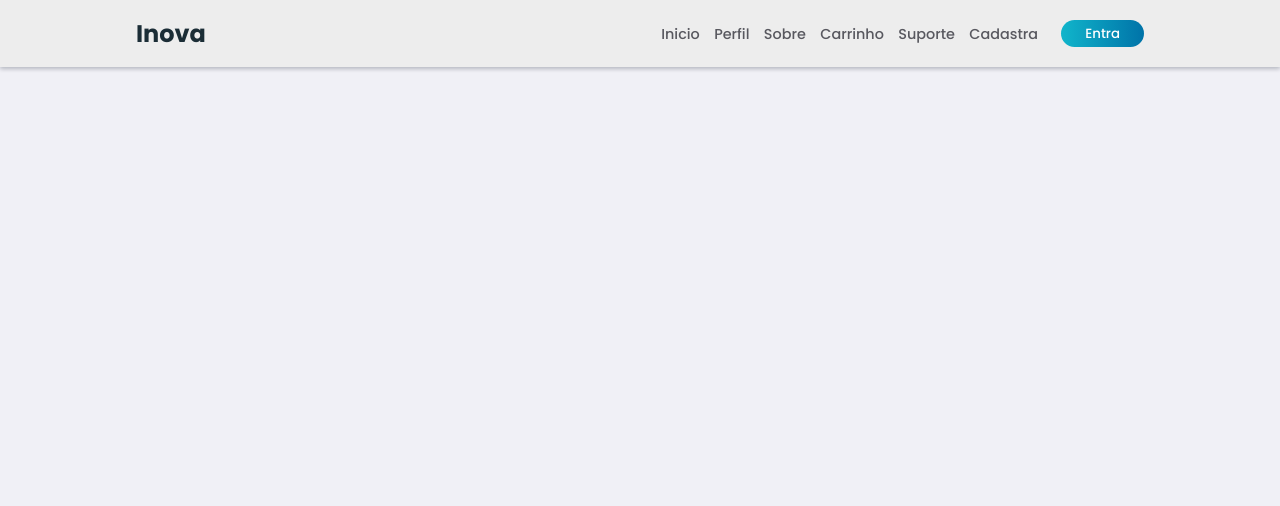
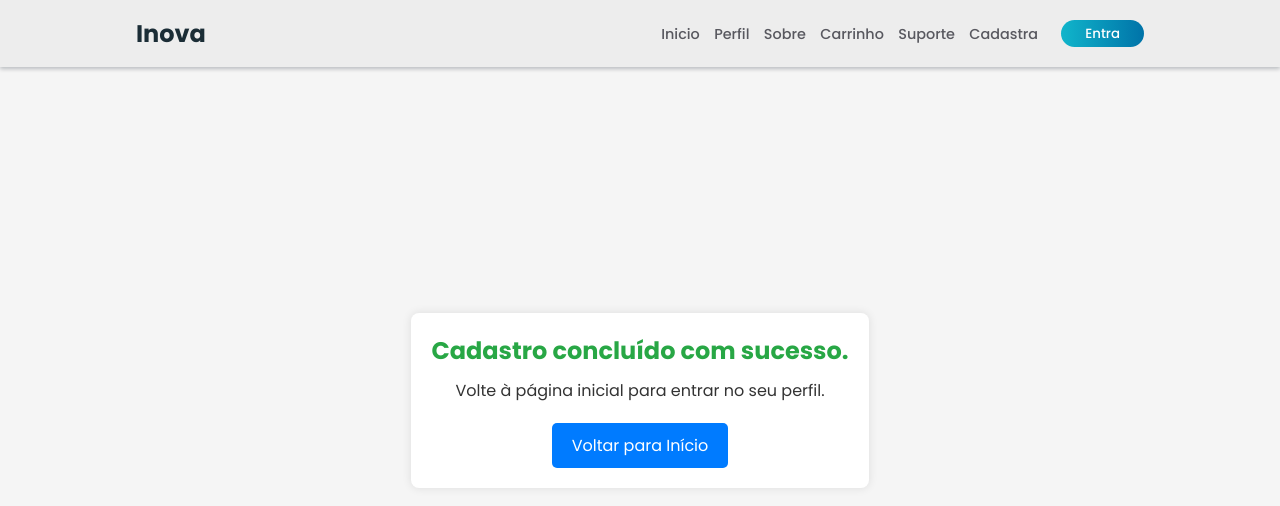
Before and after one commit to DevJofre/inova-react, a React (Create React App) app: page /success in a window 1280 px wide. Shown: the top 506 px of the page. Built offline with nearby package versions, Linux system fonts and the light colour scheme.

Commit message:
pagina de cadastro concluido com sucesso

```diff
--- a/src/App.js
+++ b/src/App.js
@@ -9,6 +9,7 @@ import Cadastro from "./pages/Cadastro";
 import Usuario from "./pages/Usuario";
 import Cart from "./pages/CartPage";
 import Product from "./pages/Product";
+import SuccessMessageP from "./pages/Success.js";
 
 const App = () => {
   return (
@@ -21,6 +22,7 @@ const App = () => {
         <Route path="/profile" exact element={<Usuario />}></Route>
         <Route path="/cart" exact element={<Cart />}></Route>
         <Route path="/product" exact element={<Product />}></Route>
+        <Route path="/success" exact element={<SuccessMessageP />}></Route>
       </Routes>
     </Router>
   );
--- a/src/Components/Cadastro/Cadastro.jsx
+++ b/src/Components/Cadastro/Cadastro.jsx
@@ -1,6 +1,7 @@
 import React, { useState } from 'react';
 import './cadastro.scss';
 import axios from 'axios';
+import { useNavigate } from 'react-router-dom'; // Importar useNavigate
 
 const Cadastro = () => {
   const [name, setName] = useState('');
@@ -20,6 +21,8 @@ const Cadastro = () => {
   const [password, setPassword] = useState('');
   const [confirmPassword, setConfirmPassword] = useState('');
 
+  const navigate = useNavigate(); // Usar useNavigate para navegação
+
   const handleSubmit = async (event) => {
     event.preventDefault();
     if (email !== confirmEmail) {
@@ -30,7 +33,8 @@ const Cadastro = () => {
       alert('As senhas não coincidem.');
       return;
     }
-    const requestBody =   {
+
+    const requestBody = {
       name: name,
       lastname: surname,
       email: email,
@@ -48,25 +52,24 @@ const Cadastro = () => {
         complement: complement
       },
       whatsapp_contact: whatsapp
+    };
+
+    try {
+      const response = await axios.post("http://localhost:4000/usuario", requestBody);
+      console.log(response);
+
+
+      navigate('/success');
+    } catch (error) {
+      console.error('Erro durante o cadastro:', error);
     }
-
-    const request = await axios.post("http://localhost:4000/usuario", requestBody)
-    console.log(request)
-
-    // const auth = getAuth();
-    // createUserWithEmailAndPassword(auth, email, password)
-    //   .then((userCredential) => {
-    //     console.log('User signed up:', userCredential.user);
-    //   })
-    //   .catch((error) => {
-    //     console.error('Error during sign up:', error);
-    //   });
   };
 
   return (
     <div className="signup-container">
       <form className="signup-form" onSubmit={handleSubmit}>
         <h2>Cadastro de Usuários</h2>
+        {/* Resto do formulário */}
         <div className="form-group">
           <label htmlFor="name">Nome:</label>
           <input
--- /dev/null
+++ b/src/Components/SuccessMessage/SuccessMessage.css
@@ -0,0 +1,35 @@
+.success-message-container {
+  display: flex;
+  justify-content: center;
+  align-items: center;
+  height: 100vh;
+  background-color: #f5f5f5;
+}
+
+.success-message-box {
+  text-align: center;
+  padding: 20px;
+  border-radius: 8px;
+  background-color: #ffffff;
+  box-shadow: 0 0 10px rgba(0, 0, 0, 0.1);
+}
+.success-message-box h2 {
+  margin-bottom: 10px;
+  color: #28a745;
+}
+.success-message-box p {
+  margin-bottom: 20px;
+  color: #333;
+}
+.success-message-box button {
+  padding: 10px 20px;
+  font-size: 16px;
+  color: #fff;
+  background-color: #007bff;
+  border: none;
+  border-radius: 5px;
+  cursor: pointer;
+}
+.success-message-box button:hover {
+  background-color: #0056b3;
+}/*# sourceMappingURL=SuccessMessage.css.map */
--- /dev/null
+++ b/src/Components/SuccessMessage/SuccessMessage.jsx
@@ -0,0 +1,23 @@
+import React from 'react';
+import { useNavigate } from 'react-router-dom';
+import './SuccessMessage.scss';
+
+const SuccessMessage = () => {
+  const navigate = useNavigate();
+
+  const handleBackToHome = () => {
+    navigate('/');
+  };
+
+  return (
+    <div className="success-message-container">
+      <div className="success-message-box">
+        <h2>Cadastro concluído com sucesso.</h2>
+        <p>Volte à página inicial para entrar no seu perfil.</p>
+        <button onClick={handleBackToHome}>Voltar para Início</button>
+      </div>
+    </div>
+  );
+};
+
+export default SuccessMessage;
--- /dev/null
+++ b/src/Components/SuccessMessage/SuccessMessage.scss
@@ -0,0 +1,39 @@
+.success-message-container {
+  display: flex;
+  justify-content: center;
+  align-items: center;
+  height: 100vh;
+  background-color: #f5f5f5;
+}
+
+.success-message-box {
+  text-align: center;
+  padding: 20px;
+  border-radius: 8px;
+  background-color: #ffffff;
+  box-shadow: 0 0 10px rgba(0, 0, 0, 0.1);
+
+  h2 {
+    margin-bottom: 10px;
+    color: #28a745; // Verde para sucesso
+  }
+
+  p {
+    margin-bottom: 20px;
+    color: #333;
+  }
+
+  button {
+    padding: 10px 20px;
+    font-size: 16px;
+    color: #fff;
+    background-color: #007bff; // Azul para o botão
+    border: none;
+    border-radius: 5px;
+    cursor: pointer;
+
+    &:hover {
+      background-color: #0056b3; // Azul escuro para hover
+    }
+  }
+}
--- /dev/null
+++ b/src/pages/Success.js
@@ -0,0 +1,11 @@
+import SuccessMessage from "../Components/SuccessMessage/SuccessMessage";
+
+const SuccessMessageP = () => {
+  return (
+    <>
+      <SuccessMessage />
+    </>
+  );
+};
+
+export default SuccessMessageP;
```
Also changed, not shown: 1 other file (tests, documents, lock files or other folders).
